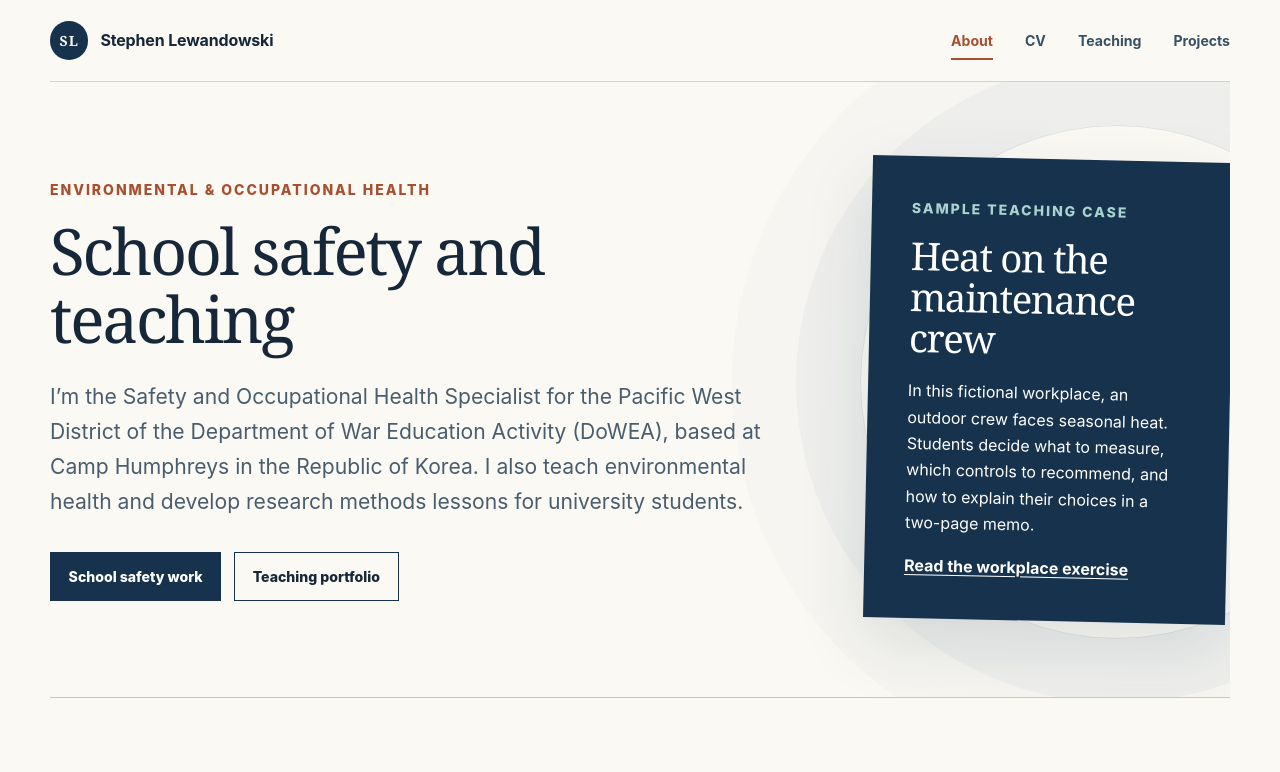
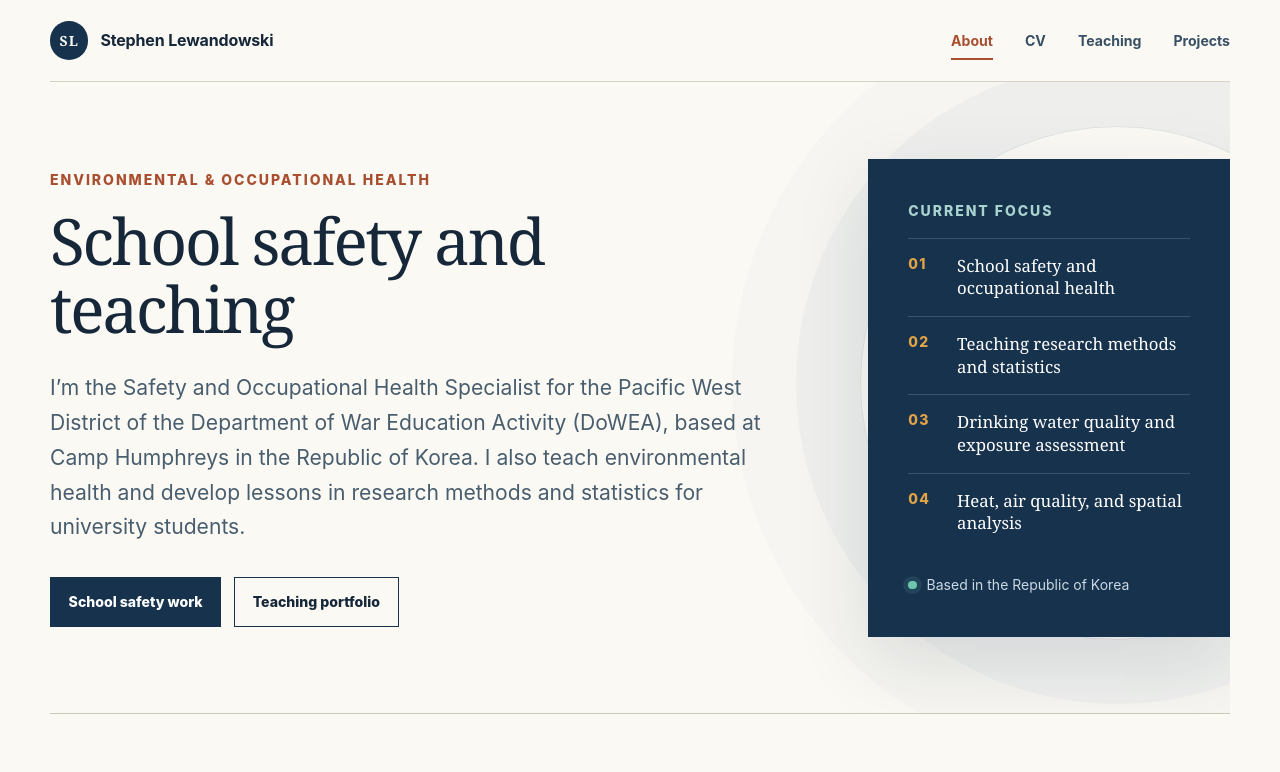
Before and after one commit to stephenlewandowski/stephenlewandowski.github.io, a plain HTML site: page index.html in a window 1280 px wide. Shown: the top 772 px of the page. Drawn offline with Linux system fonts and the light colour scheme.

Commit message:
Restore the Current Focus list on the homepage (#46)

```diff
--- a/assets/styles.css
+++ b/assets/styles.css
@@ -58,7 +58,7 @@ h3 { color: var(--navy); font-size: 1.25rem; line-height: 1.3; }
 .button-secondary:hover { color: var(--white); background: var(--teal); border-color: var(--teal); }
 .button-light { align-self: flex-start; margin-top: 1rem; color: var(--navy); background: #f4f0e7; border-color: #f4f0e7; }
 
-.field-note { padding: clamp(1.6rem, 3.5vw, 2.5rem); color: var(--white); background: var(--navy); box-shadow: var(--shadow); transform: rotate(1.25deg); }
+.field-note { padding: clamp(1.6rem, 3.5vw, 2.5rem); color: var(--white); background: var(--navy); box-shadow: var(--shadow); }
 .note-label { color: #a9d3cf; }
 .field-note ol { margin: 0; padding: 0; list-style: none; }
 .field-note li { display: grid; grid-template-columns: 2.25rem 1fr; gap: .8rem; padding: 1rem 0; border-top: 1px solid rgba(255, 255, 255, .16); font-family: Georgia, "Times New Roman", serif; font-size: 1.05rem; line-height: 1.35; }
@@ -318,8 +318,6 @@ footer p { margin: 0; }
 .project-index { justify-content: flex-start; gap: .5rem; margin: 0 0 2rem; }
 .project-index a { padding: .6rem .85rem; color: var(--navy); background: var(--white); border: 1px solid var(--line); }
 .project-index a:hover { color: var(--rust); border-color: var(--rust); }
-.home-page .field-note h2 { font-size: clamp(1.7rem, 3vw, 2.4rem); }
-.home-page .field-note a { font-weight: 680; text-underline-offset: .2em; }
 .home-page .hero h1 { font-size: clamp(2.5rem, 5vw, 4.6rem); }
 
 /* Western Basin portfolio features retain the artwork's full proportions. */
@@ -357,7 +355,6 @@ footer p { margin: 0; }
   .hero { padding-top: 2.5rem; }
   h1 { font-size: clamp(2.4rem, 10vw, 4rem); }
   .hero-actions, .button { width: 100%; }
-  .field-note { transform: none; }
   .featured-project { margin-inline: -1rem; }
   .contact-band { margin-inline: -1rem; padding-inline: 1.25rem; }
   .card-grid, .repo-grid, .material-list, .project-shortcuts, .path-branches { grid-template-columns: 1fr; }
--- a/index.html
+++ b/index.html
@@ -6,7 +6,7 @@
     <meta name="theme-color" content="#17324d">
     <meta name="description" content="Stephen A. Lewandowski’s work in school safety and occupational health in Korea, university teaching portfolio, and environmental health research.">
     <meta property="og:title" content="Stephen A. Lewandowski, PhD, MS, CPH">
-    <meta property="og:description" content="School safety in the Pacific West District, university teaching in environmental health and research methods, and public research projects.">
+    <meta property="og:description" content="School safety in the Pacific West District, public research projects, and teaching materials in environmental health, research methods, and statistics.">
     <meta property="og:type" content="website">
     <meta property="og:url" content="https://stephenlewandowski.github.io/">
     <meta property="og:image" content="https://stephenlewandowski.github.io/assets/social-preview.png">
@@ -15,7 +15,7 @@
     <meta name="twitter:image" content="https://stephenlewandowski.github.io/assets/social-preview.png">
     <link rel="canonical" href="https://stephenlewandowski.github.io/">
     <link rel="icon" href="/assets/favicon.svg" type="image/svg+xml">
-    <link rel="stylesheet" href="/assets/styles.css?v=20261122-school-safety">
+    <link rel="stylesheet" href="/assets/styles.css?v=20261122-current-focus">
     <title>Stephen A. Lewandowski | School Safety, Occupational Health &amp; Teaching</title>
   </head>
   <body class="home-page">
@@ -34,17 +34,21 @@
         <div class="hero-copy">
           <p class="eyebrow">Environmental &amp; occupational health</p>
           <h1 id="hero-title">School safety and teaching</h1>
-          <p class="hero-intro">I’m the Safety and Occupational Health Specialist for the Pacific West District of the Department of War Education Activity (DoWEA), based at Camp Humphreys in the Republic of Korea. I also teach environmental health and develop research methods lessons for university students.</p>
+          <p class="hero-intro">I’m the Safety and Occupational Health Specialist for the Pacific West District of the Department of War Education Activity (DoWEA), based at Camp Humphreys in the Republic of Korea. I also teach environmental health and develop lessons in research methods and statistics for university students.</p>
           <div class="hero-actions">
             <a class="button button-primary" href="#school-safety">School safety work</a>
             <a class="button button-secondary" href="/teaching/">Teaching portfolio</a>
           </div>
         </div>
-        <aside class="field-note" aria-labelledby="classroom-title">
-          <p class="note-label">Sample teaching case</p>
-          <h2 id="classroom-title">Heat on the maintenance crew</h2>
-          <p>In this fictional workplace, an outdoor crew faces seasonal heat. Students decide what to measure, which controls to recommend, and how to explain their choices in a two-page memo.</p>
-          <a href="/teaching/materials/downloads/occupational-health-exercise.html">Read the workplace exercise</a>
+        <aside class="field-note" aria-labelledby="focus-title">
+          <p class="note-label" id="focus-title">Current Focus</p>
+          <ol role="list">
+            <li><span aria-hidden="true">01</span> School safety and occupational health</li>
+            <li><span aria-hidden="true">02</span> Teaching research methods and statistics</li>
+            <li><span aria-hidden="true">03</span> Drinking water quality and exposure assessment</li>
+            <li><span aria-hidden="true">04</span> Heat, air quality, and spatial analysis</li>
+          </ol>
+          <p class="note-status"><span aria-hidden="true"></span> Based in the Republic of Korea</p>
         </aside>
       </section>
 
@@ -138,7 +142,7 @@
         <div class="project-shortcuts" aria-label="More projects and teaching resources">
           <a href="/projects/drinking-water-cyber/"><span class="shortcut-label">Published exhibit</span><strong>Drinking-water cyber resilience</strong><span>Examine reported cyber incidents and water-system recovery.</span></a>
           <a href="/projects/pfas-tracker/"><span class="shortcut-label">Public evidence register</span><strong>PFAS regulatory tracker</strong><span>Trace U.S. and overseas requirements, sources, and open questions.</span></a>
-          <a href="/teaching/materials/"><span class="shortcut-label">Teaching collection</span><strong>Lectures, cases, and exercises</strong><span>Explore environmental-health and research-methods teaching samples.</span></a>
+          <a href="/teaching/materials/"><span class="shortcut-label">Teaching collection</span><strong>Lectures, cases, and exercises</strong><span>Explore lessons in environmental health, research methods, and statistics.</span></a>
         </div>
       </section>
 
```
